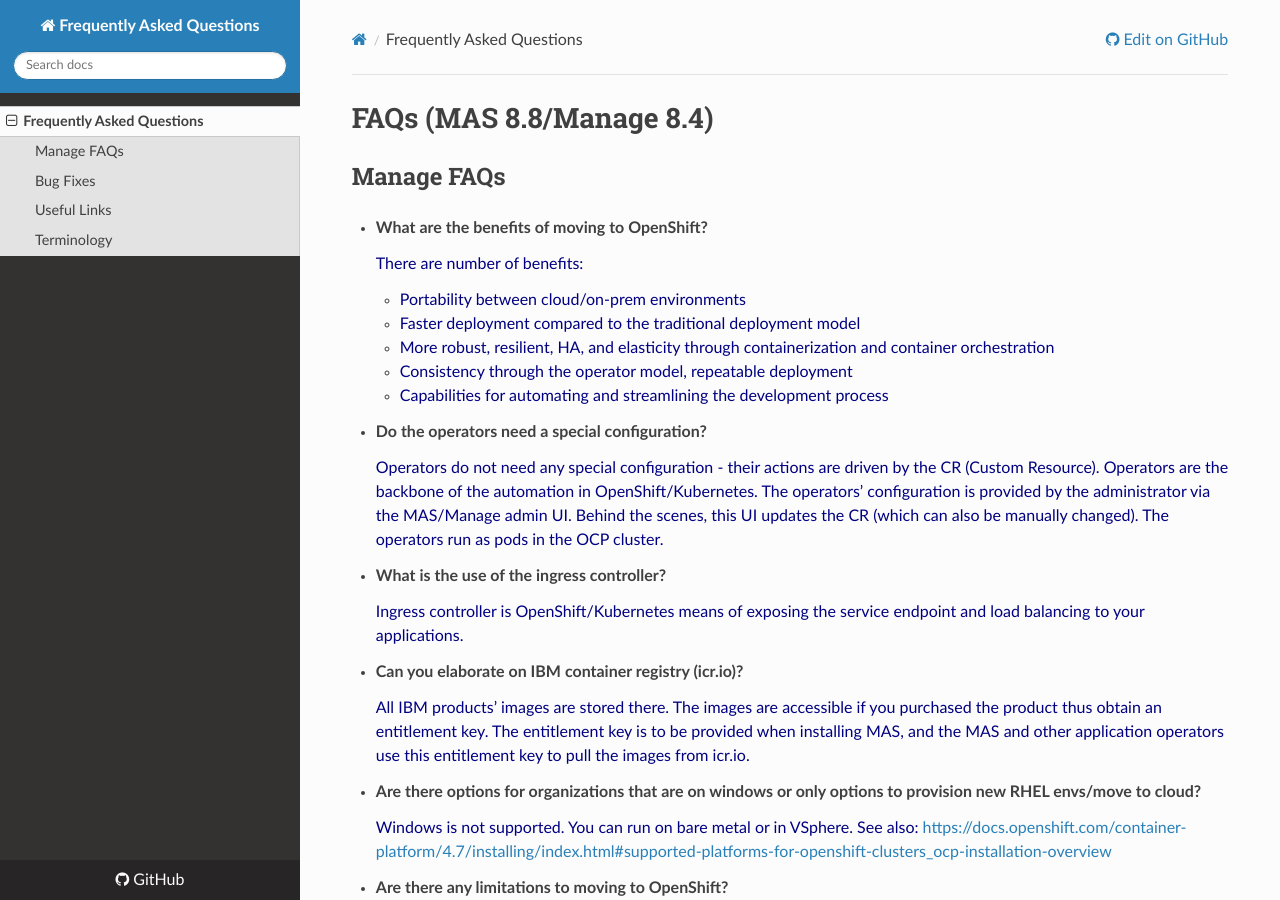
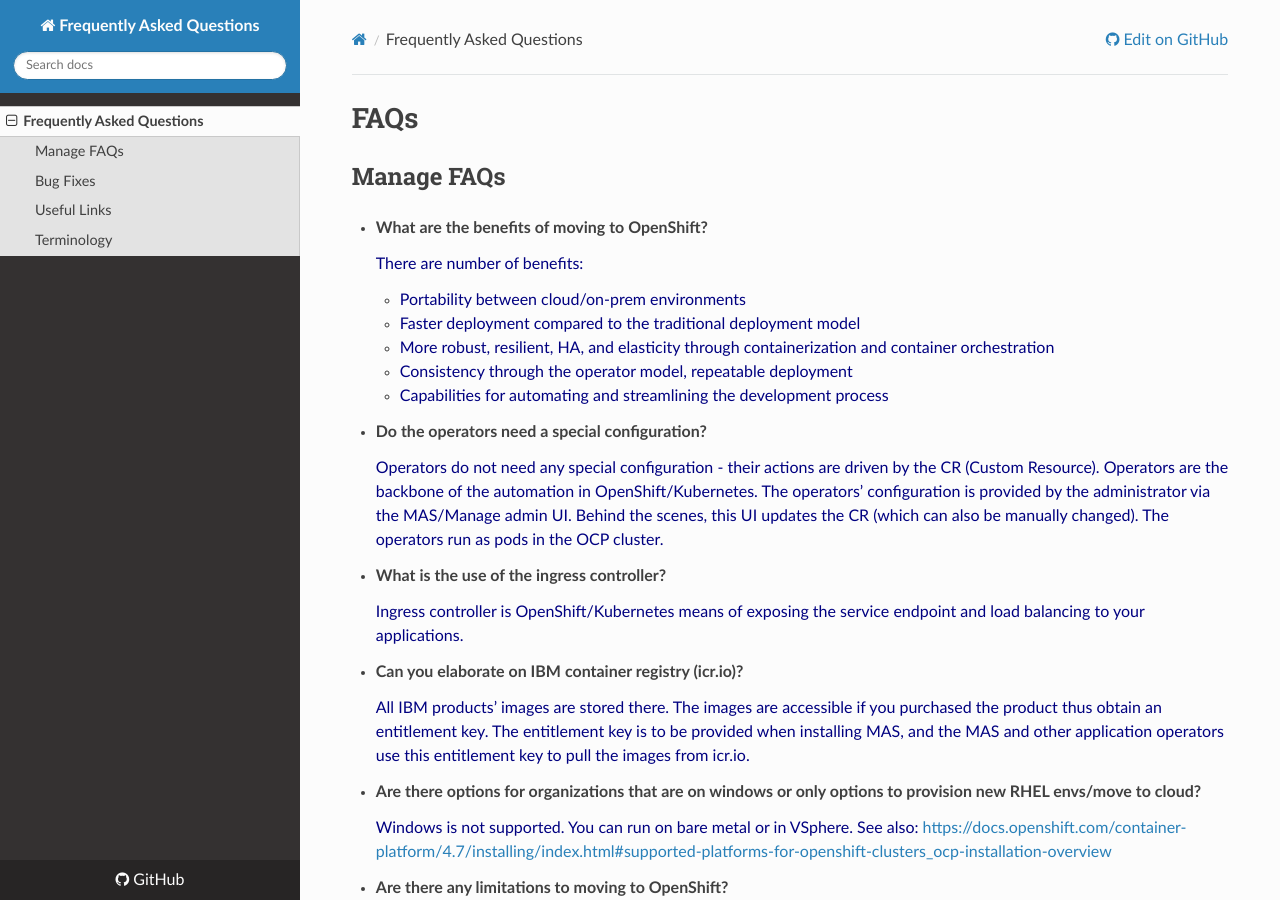
Before and after one commit to ibm-mas-manage/faq, an MkDocs documentation site: the page built from docs/index.md, in a window 1280 px wide and 900 px high. Built offline with MkDocs 1.6.1, drawn with Linux system fonts in a browser that asks for light colours; nearby versions of some CDN libraries.

Commit message:
Update index.md

```diff
--- a/docs/index.md
+++ b/docs/index.md
@@ -1,4 +1,4 @@
-# FAQs (MAS 8.8/Manage 8.4)
+# FAQs
 
 ## Manage FAQs
 
```
